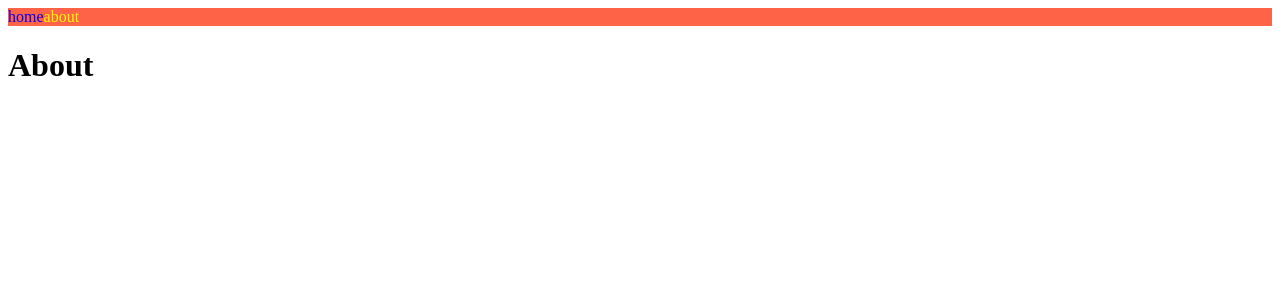
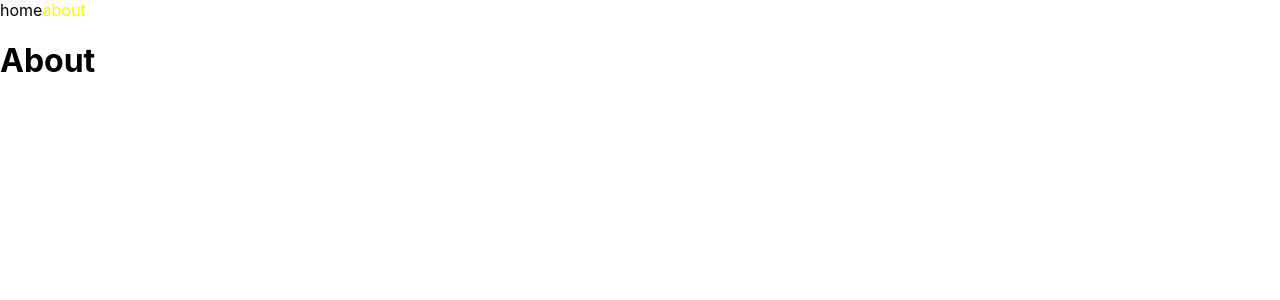
Before and after one commit to hunman89/nextjs-intro, a Next.js app: page /about-us in a window 1280 px wide. Shown: the top 300 px of the page. Built offline with nearby package versions, Linux system fonts and the light colour scheme.

Commit message:
add. app component

```diff
--- a/conponents/NevBar.js
+++ b/conponents/NevBar.js
@@ -12,9 +12,6 @@
         <a className={router.pathname === "/about-us" ? "active" : ""}>about</a>
       </Link>
       <style jsx>{`
-        nav {
-          background-color: tomato;
-        }
         a {
           text-decoration: none;
         }
--- /dev/null
+++ b/pages/_app.js
@@ -0,0 +1,11 @@
+import NavBar from "../conponents/NevBar";
+import "../styles/globals.css";
+
+export default function App({ Component, PageProps }) {
+  return (
+    <>
+      <NavBar />
+      <Component {...PageProps} />
+    </>
+  );
+}
--- a/pages/about-us.js
+++ b/pages/about-us.js
@@ -1,9 +1,6 @@
-import NavBar from "../conponents/NevBar";
-
 export default function Potato() {
   return (
     <div>
-      <NavBar />
       <h1>About</h1>
     </div>
   );
--- a/pages/index.js
+++ b/pages/index.js
@@ -1,11 +1,7 @@
-import NavBar from "../conponents/NevBar";
-
 export default function Home() {
   return (
     <div>
-      <NavBar />
       <h1 className="active">Hello </h1>
-      <style jsx>{``}</style>
     </div>
   );
 }
```
